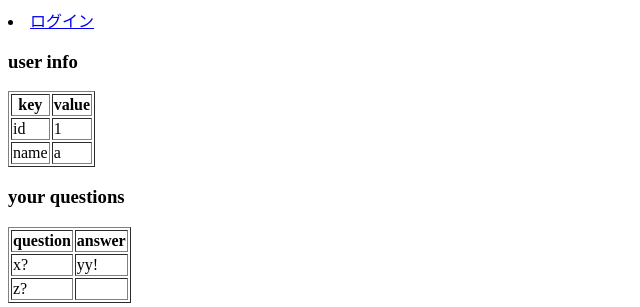
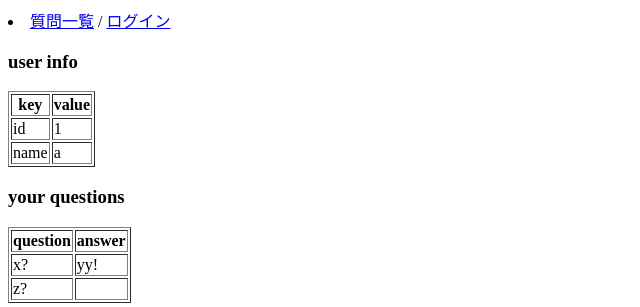
Before and after one commit to yamap55/peing_clone, a Flask app: page /user/a in a window 1280 px wide. Shown: the top 307 px of the page, without its empty margins (0-640 px from the left). Run offline with Flask 2, Linux system fonts and the light colour scheme.

Commit message:
[add] question list link and mypage link to head

```diff
--- a/templates/dashboard.html
+++ b/templates/dashboard.html
@@ -4,9 +4,9 @@
 <body>
 
     {% if current_user.is_authenticated %}
-    <li><a href="{{ url_for('logout') }}">ログアウト</a></li>
+    <li><a href="{{ url_for('dashboard') }}">質問一覧</a> / <a href="{{ url_for('logout') }}">ログアウト</a> / <a href="{{ url_for('show_user_profile',user_name=current_user.name) }}">マイページ</a></li>
     {% else %}
-    <li><a href="{{ url_for('login') }}">ログイン</a></li>
+    <li><a href="{{ url_for('dashboard') }}">質問一覧</a> / <a href="{{ url_for('login') }}">ログイン</a></li>
     {% endif %}
     <div>
         {% if questions %}
--- a/templates/user_profile.html
+++ b/templates/user_profile.html
@@ -3,9 +3,9 @@
 <head></head>
 <body>
     {% if current_user.is_authenticated %}
-    <li><a href="{{ url_for('logout') }}">ログアウト</a></li>
+    <li><a href="{{ url_for('dashboard') }}">質問一覧</a> / <a href="{{ url_for('logout') }}">ログアウト</a> / <a href="{{ url_for('show_user_profile',user_name=current_user.name) }}">マイページ</a></li>
     {% else %}
-    <li><a href="{{ url_for('login') }}">ログイン</a></li>
+    <li><a href="{{ url_for('dashboard') }}">質問一覧</a> / <a href="{{ url_for('login') }}">ログイン</a></li>
     {% endif %}
     <div>
         {% if user %}
```
